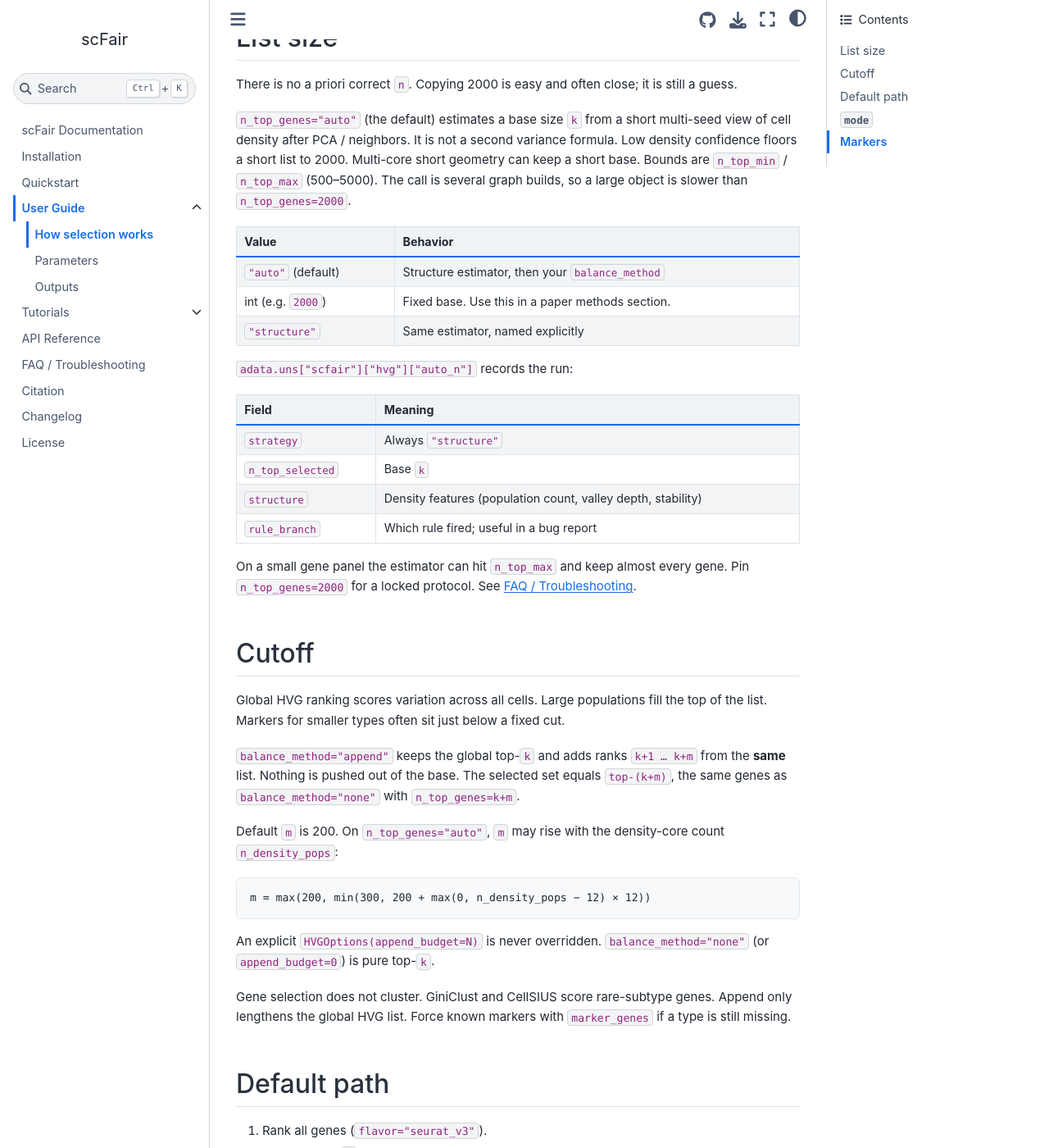
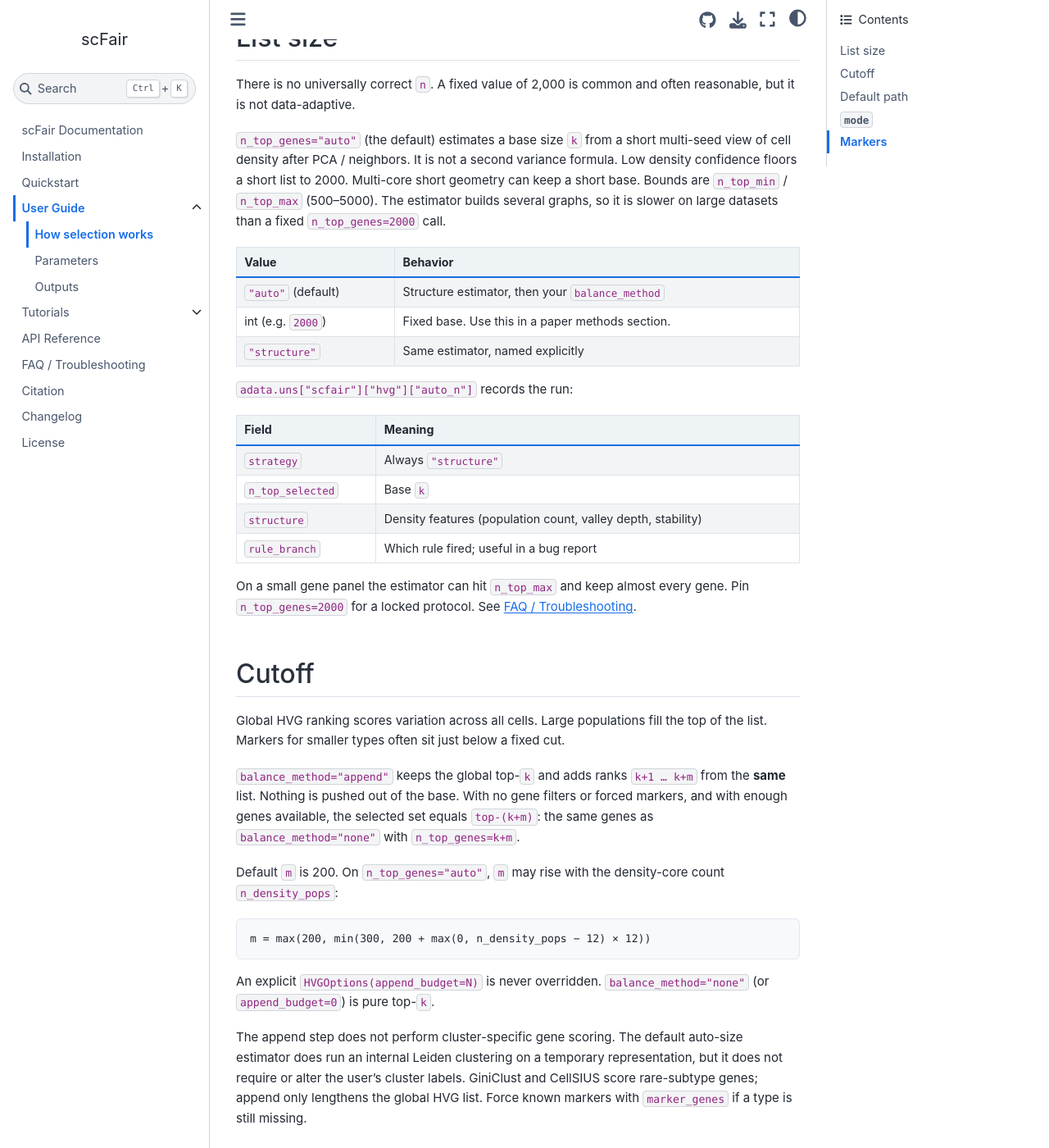
Before and after one commit to leelieber2025/scFair, a Sphinx documentation site: the page built from docs/user_guide/method.md, in a window 1280 px wide and 1400 px high, scrolled down 232 px. Shown: the whole window at 82% size. Built offline with Sphinx 7.4.7 and the Sphinx Book theme 1.1.4, drawn with Linux system fonts in a browser that asks for light colours; pages that are not in the unit, such as notebooks, are missing from menus.

Commit message:
update scFair  0.10.1

```diff
--- a/docs/user_guide/method.md
+++ b/docs/user_guide/method.md
@@ -8,15 +8,15 @@ secondary. The 18-dataset panel is in the
 
 ## List size
 
-There is no a priori correct `n`. Copying 2000 is easy and often close;
-it is still a guess.
+There is no universally correct `n`. A fixed value of 2,000 is common and
+often reasonable, but it is not data-adaptive.
 
 `n_top_genes="auto"` (the default) estimates a base size `k` from a
 short multi-seed view of cell density after PCA / neighbors. It is not
 a second variance formula. Low density confidence floors a short list
 to 2000. Multi-core short geometry can keep a short base. Bounds are
-`n_top_min` / `n_top_max` (500–5000). The call is several graph builds,
-so a large object is slower than `n_top_genes=2000`.
+`n_top_min` / `n_top_max` (500–5000). The estimator builds several graphs,
+so it is slower on large datasets than a fixed `n_top_genes=2000` call.
 
 | Value | Behavior |
 |-------|----------|
@@ -44,8 +44,9 @@ below a fixed cut.
 
 `balance_method="append"` keeps the global top-`k` and adds ranks
 `k+1 … k+m` from the **same** list. Nothing is pushed out of the base.
-The selected set equals `top-(k+m)`, the same genes as
-`balance_method="none"` with `n_top_genes=k+m`.
+With no gene filters or forced markers, and with enough genes available, the
+selected set equals `top-(k+m)`: the same genes as `balance_method="none"`
+with `n_top_genes=k+m`.
 
 Default `m` is 200. On `n_top_genes="auto"`, `m` may rise with the
 density-core count `n_density_pops`:
@@ -57,9 +58,12 @@ m = max(200, min(300, 200 + max(0, n_density_pops − 12) × 12))
 An explicit `HVGOptions(append_budget=N)` is never overridden.
 `balance_method="none"` (or `append_budget=0`) is pure top-`k`.
 
-Gene selection does not cluster. GiniClust and CellSIUS score
-rare-subtype genes. Append only lengthens the global HVG list. Force
-known markers with `marker_genes` if a type is still missing.
+The append step does not perform cluster-specific gene scoring. The default
+auto-size estimator does run an internal Leiden clustering on a temporary
+representation, but it does not require or alter the user's cluster labels.
+GiniClust and CellSIUS score rare-subtype genes; append only lengthens the
+global HVG list. Force known markers with `marker_genes` if a type is still
+missing.
 
 ## Default path
 
--- a/pyproject.toml
+++ b/pyproject.toml
@@ -8,7 +8,8 @@ dynamic = ["version"]
 description = "HVG selection for scRNA-seq: structure-aware auto list size (n) plus same-rank append at the cutoff, with diagnostics"
 readme = "README.md"
 requires-python = ">=3.10"
-license = {text = "Apache-2.0"}
+license = "Apache-2.0"
+license-files = ["LICENSE"]
 authors = [
     {name = "Zhao Li (李钊)", email = "leelieber@gmail.com"},
 ]
@@ -23,7 +24,6 @@ keywords = [
 classifiers = [
     "Development Status :: 4 - Beta",
     "Intended Audience :: Science/Research",
-    "License :: OSI Approved :: Apache Software License",
     "Programming Language :: Python :: 3",
     "Programming Language :: Python :: 3.10",
     "Programming Language :: Python :: 3.11",
--- a/src/scfair/_version.py
+++ b/src/scfair/_version.py
@@ -9,7 +9,7 @@ from __future__ import annotations
 
 __all__ = ["__version__", "version", "version_tuple"]
 
-__version__ = "0.10.0"
+__version__ = "0.10.1"
 version = __version__
 
 _parts: list[int | str] = []
```
Also changed, not shown: CHANGELOG.md (+18 -0 lines), README.md (+6 -4 lines), docs/faq.md (+12 -7 lines), docs/quickstart.md (+8 -4 lines), 5 other files.
